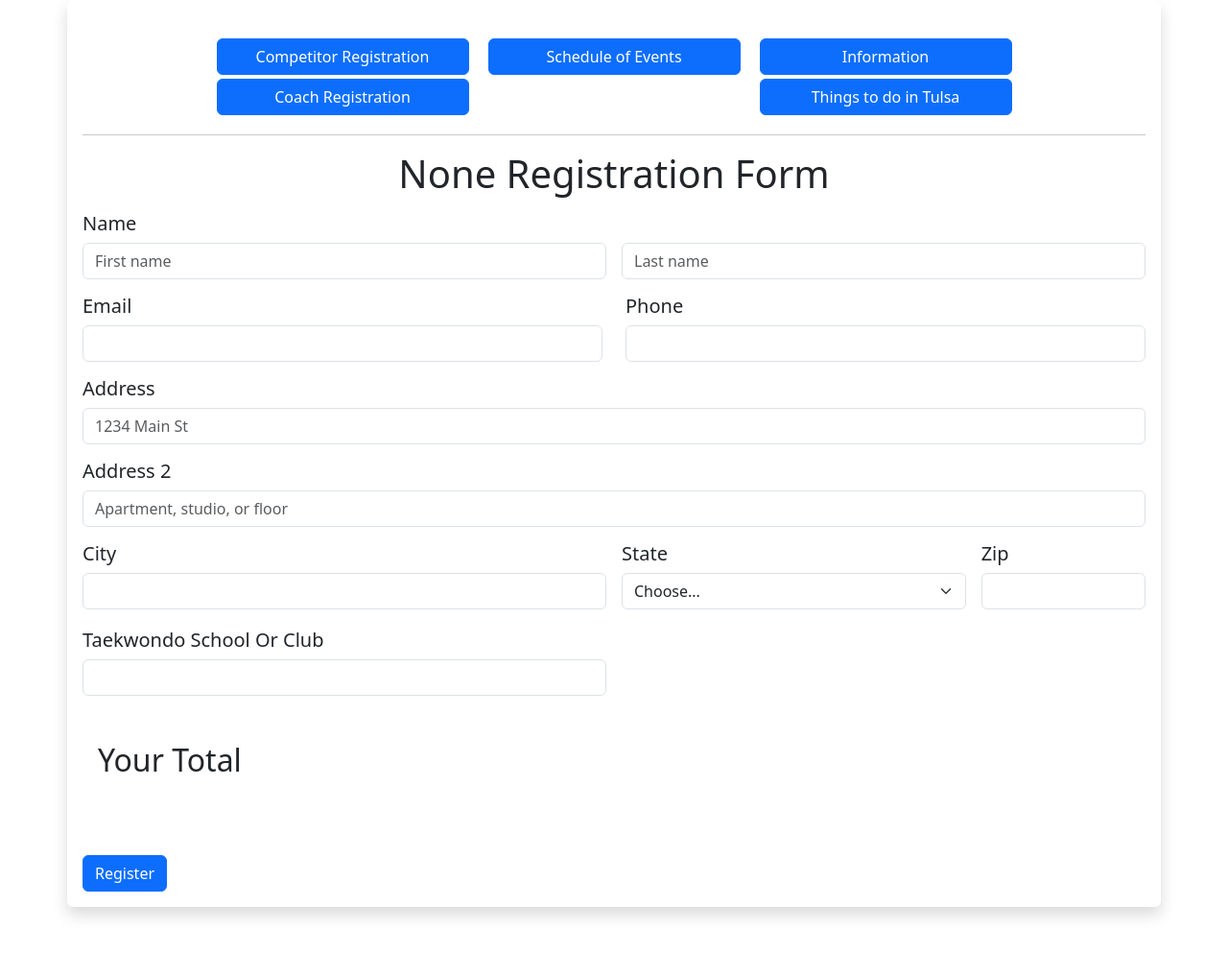
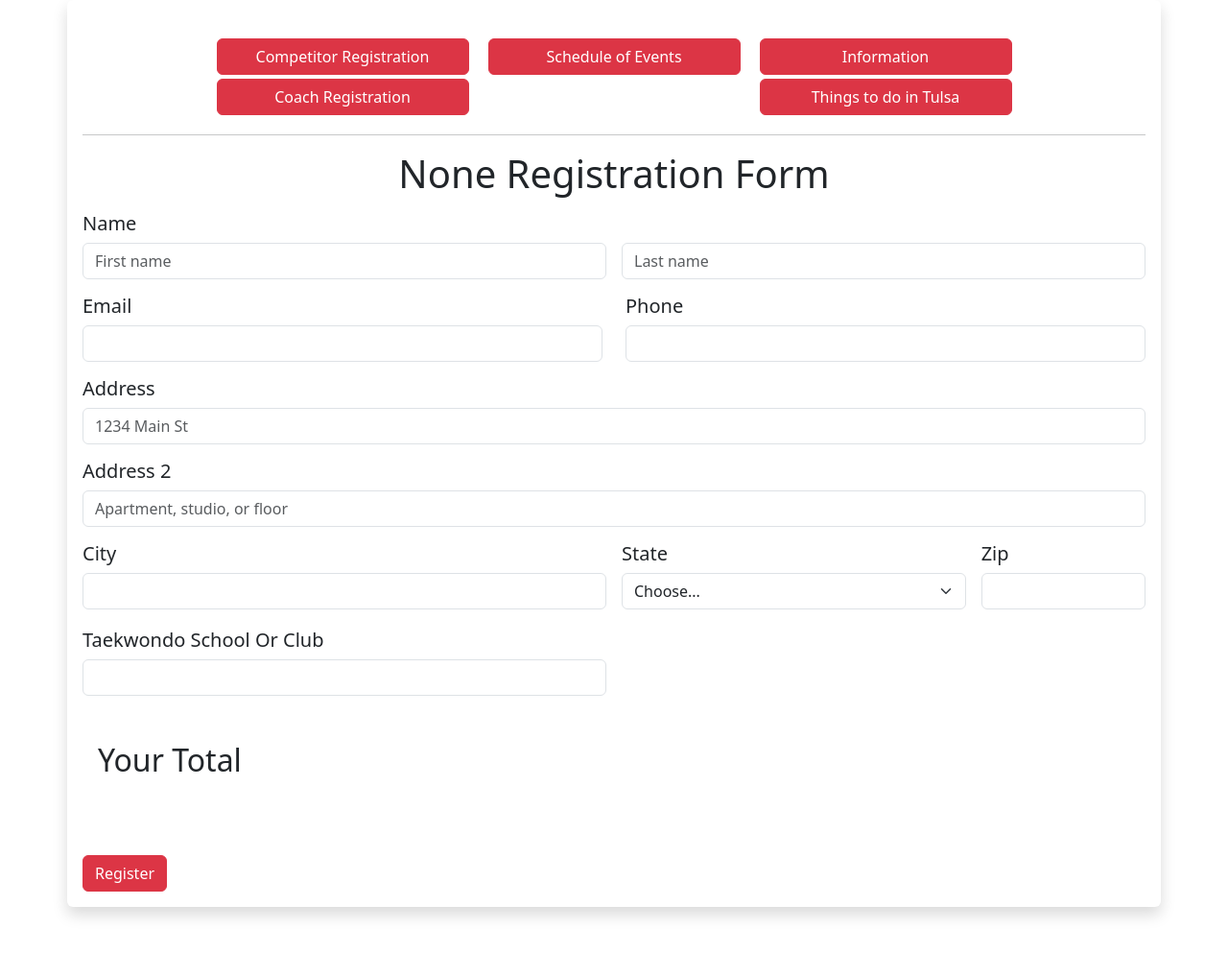
Before and after one commit to audioboxer217/gdtkd_registration, a Flask app: page /register in a window 1280 px wide. Shown: the whole page at 96% size. Run offline with Flask 2, Linux system fonts and the light colour scheme; parts of the project's set-up code (start-up, migrations or seed data) failed here and were passed over; some libraries are stand-ins or nearby versions.

Commit message:
Update button colors to red
To match updated logo.

```diff
--- a/frontend/templates/base.html
+++ b/frontend/templates/base.html
@@ -26,26 +26,26 @@
     <div class="row justify-content-md-center">
       <div class="col-sm-3">
         <div class="row g-1 mb-1">
-          <a class="btn btn-primary" href="/register?reg_type=competitor" role="button">Competitor Registration</a>
+          <a class="btn btn-danger" href="/register?reg_type=competitor" role="button">Competitor Registration</a>
         </div>
         <div class="row g-1 mb-1">
-          <a class="btn btn-primary" href="/register?reg_type=coach" role="button">Coach Registration</a>
+          <a class="btn btn-danger" href="/register?reg_type=coach" role="button">Coach Registration</a>
         </div>
       </div>
       <div class="col-sm-3">
         <div class="row g-1 mb-1">
-          <a class="btn btn-primary" href="/schedule" role="button">Schedule of Events</a>
+          <a class="btn btn-danger" href="/schedule" role="button">Schedule of Events</a>
         </div>
         <!-- <div class="row g-1 mb-1">
-          <a class="btn btn-primary" href="/competitors" role="button">Events & Divisions</a>
+          <a class="btn btn-danger" href="/competitors" role="button">Events & Divisions</a>
         </div> -->
       </div>
       <div class="col-sm-3">
         <div class="row g-1 mb-1">
-          <a class="btn btn-primary" href="/information" role="button">Information</a>
+          <a class="btn btn-danger" href="/information" role="button">Information</a>
         </div>
         <div class="row g-1 mb-1">
-          <a class="btn btn-primary" href="https://www.visittulsa.com" role="button" target="_blank">Things to do in Tulsa</a>
+          <a class="btn btn-danger" href="https://www.visittulsa.com" role="button" target="_blank">Things to do in Tulsa</a>
         </div>
       </div>
     </div>
--- a/frontend/templates/partials/form.html
+++ b/frontend/templates/partials/form.html
@@ -330,5 +330,5 @@
   </div>
   <input class="form-control" type="text" name="eventList" id="eventList" hidden>
   <input class="form-control" type="text" name="regType" id="regType" value="{{ reg_type }}"hidden required>
-  <button type="submit" class="btn btn-primary">Register</button>
+  <button type="submit" class="btn btn-danger">Register</button>
 </form>
--- a/frontend/templates/partials/information.html
+++ b/frontend/templates/partials/information.html
@@ -1,7 +1,7 @@
 <div class="row g-1 mb-3">
     <div class="col-sm-4 center-block" align="center"></div>
     <div class="col-sm-4 center-block" align="center">
-        <a class="btn btn-primary" href="{{ information_booklet_url }}" role="button" target="_blank">Information Packet</a>
+        <a class="btn btn-danger" href="{{ information_booklet_url }}" role="button" target="_blank">Information Packet</a>
     </div>
     <div class="col-sm-4 center-block" align="center"></div>
 </div>
--- a/frontend/templates/partials/registration_error.html
+++ b/frontend/templates/partials/registration_error.html
@@ -10,5 +10,5 @@
   {{ competition_name }}
 </p>
 <p>
-  <a class="btn btn-primary" href="/register?reg_type={{ reg_type }}" role="button">Try Again?</a>
+  <a class="btn btn-danger" href="/register?reg_type={{ reg_type }}" role="button">Try Again?</a>
 </p>
--- a/frontend/templates/partials/success.html
+++ b/frontend/templates/partials/success.html
@@ -11,5 +11,5 @@
   {{ competition_name }}
 </p>
 <p>
-  <a class="btn btn-primary" href="/register" role="button">Register Another?</a>
+  <a class="btn btn-danger" href="/register" role="button">Register Another?</a>
 </p>
```
